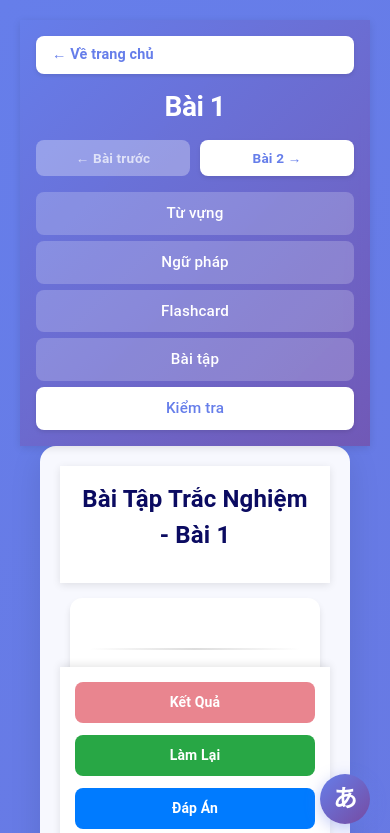
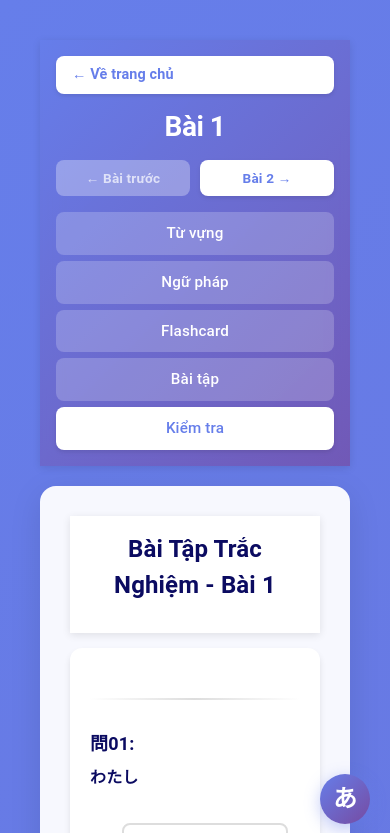
Before and after one commit to zhenguet/JL, a Next.js app: page /JL/lesson/1/quiz in a window 390 px wide. Shown: the top 833 px of the page. Built offline with nearby package versions, Linux system fonts and the light colour scheme.

Commit message:
style: Update lesson and quiz components to improve layout by adjusting margins and positions for better responsiveness

```diff
--- a/app/lesson/[lessonNumber]/lesson.css
+++ b/app/lesson/[lessonNumber]/lesson.css
@@ -131,7 +131,8 @@
 
 @media (max-width: 768px) {
   .lesson-header-wrapper {
-    margin: -20px -20px 0 -20px;
+    position: static;
+    margin: 0 0 20px 0;
     padding: 16px;
   }
 
--- a/components/exercises/quiz.css
+++ b/components/exercises/quiz.css
@@ -282,13 +282,15 @@
   }
 
   .quiz-header-wrapper {
-    margin: -10px -10px 15px -10px;
+    position: static;
+    margin: 0 0 15px 0;
     padding: 15px;
-    top: 120px;
+    top: auto;
   }
 
   .quiz-actions-wrapper {
-    margin: 15px -10px -10px -10px;
+    position: static;
+    margin: 15px 0 0 0;
     padding: 15px;
   }
 
```
